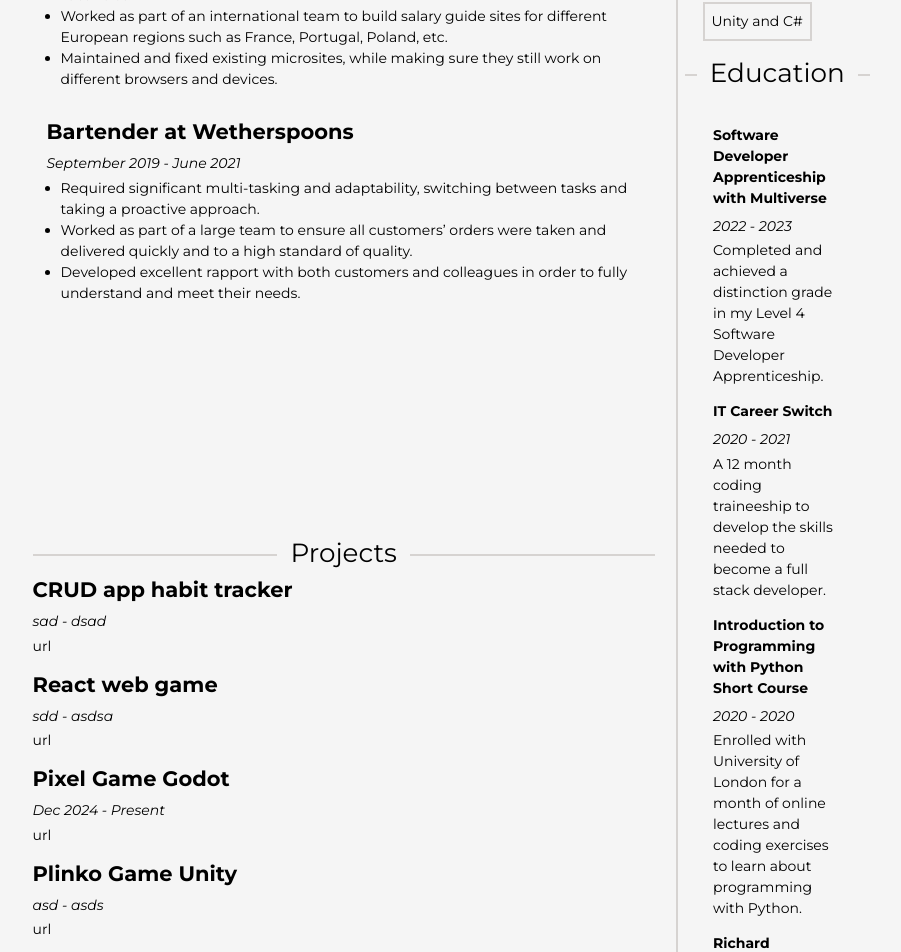
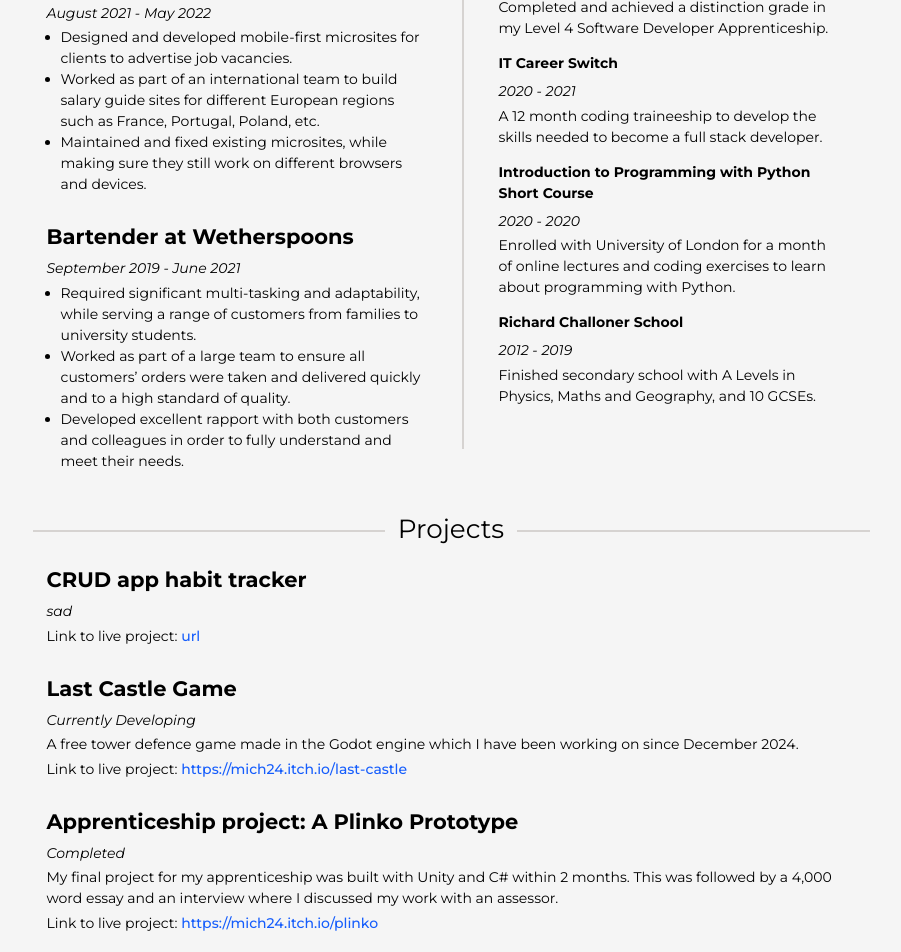
Before and after one commit to Mbrace1/michael-bracey-portfolio, a React (Vite) app: page / in a window 1280 px wide. Shown: the part 500-1452 px from the top of the page, without its empty margins (189-1090 px from the left). Built offline with nearby package versions, Linux system fonts and the light colour scheme.

Commit message:
updating content and styling

```diff
--- a/cv-data.json
+++ b/cv-data.json
@@ -4,7 +4,7 @@
     "img": "url",
     "email": "michaelbracey24@gmail.com",
     "telephone": "0758 333 6762",
-    "address": "KT3 3EE",
+    "address": "London, Kingston Upon Thames, KT3 3EE",
     "summary_1": "I specialise in front-end development, and love learning new technology!",
     "summary_2":"In the past year I have been travelling East Europe and South-East Asia, as well as working on personal projects (see below).",
     "social": [
@@ -56,7 +56,7 @@
             "end_date": "June 2021",
             "summary": "",
             "highlights": [
-                "Required significant multi-tasking and adaptability, switching between tasks and taking a proactive approach.",
+                "Required significant multi-tasking and adaptability, while serving a range of customers from families to university students.",
                 "Worked as part of a large team to ensure all customers’ orders were taken and delivered quickly and to a high standard of quality.",
                 "Developed excellent rapport with both customers and colleagues in order to fully understand and meet their needs."
             ]
@@ -67,33 +67,22 @@
             "name": "CRUD app habit tracker",
             "summary": "",
             "img": "",
-            "start_date": "sad",
-            "end_date": "dsad",
+            "progress": "sad",
             "link": "url"
         },
         {
-            "name": "React web game",
-            "summary": "",
+            "name": "Last Castle Game",
+            "summary": "A free tower defence game made in the Godot engine which I have been working on since December 2024.",
             "img": "",
-            "start_date": "sdd",
-            "end_date": "asdsa",
-            "link": "url"
+            "progress": "Currently Developing",
+            "link": "https://mich24.itch.io/last-castle"
         },
         {
-            "name": "Pixel Game Godot",
-            "summary": "",
+            "name": "Apprenticeship project: A Plinko Prototype",
+            "summary": "My final project for my apprenticeship was built with Unity and C# within 2 months. This was followed by a 4,000 word essay and an interview where I discussed my work with an assessor.",
             "img": "",
-            "start_date": "Dec 2024",
-            "end_date": "Present",
-            "link": "url"
-        },
-        {
-            "name": "Plinko Game Unity",
-            "summary": "",
-            "img": "",
-            "start_date": "asd",
-            "end_date": "asds",
-            "link": "url"
+            "progress": "Completed",
+            "link": "https://mich24.itch.io/plinko"
         }
     ],
     "skills": [
--- a/src/App.jsx
+++ b/src/App.jsx
@@ -1,9 +1,9 @@
 import { useState } from 'react'
 import './App.css'
 import CV from '../cv-data.json'
-import ColumnLeft from "./components/ColumnLeft"
-import ColumnRight from './components/ColumnRight'
-
+import SkilsAndEducationSection from './components/SkilsAndEducationSection'
+import WorkSection from './components/WorkSection'
+import ProjectSection from './components/ProjectSection'
 
 function App() {
 
@@ -15,13 +15,28 @@ function App() {
         <p><b>{`I am a ${CV.job_title}.`}</b> {CV.summary_1}</p>
         <p>{`${CV.summary_2}`}</p>
       </header>
-      <div className='grid grid-cols-1 sm:grid-cols-2 lg:grid-cols-6 gap-6'>
-          <ColumnLeft
-          work_experience={CV.work_experience}
-          work_title={"Work Experience"}
-          projects={CV.projects}
-          projects_title={"Projects"}/>
-          <ColumnRight skills={CV.skills} education={CV.education}/>
+      <div className='grid grid-cols-1 md:grid-cols-2 lg:grid-cols-6 gap-6'>
+
+        <div className="lg:col-start-2 lg:col-span-2">
+          <WorkSection
+            work_experience={CV.work_experience}
+            work_title={"Work Experience"}
+          />
+        </div>
+
+       <div className="lg:col-span-2">
+          <SkilsAndEducationSection
+            skills={CV.skills}
+            education={CV.education}
+          />
+        </div>
+
+        <div className="lg:col-start-2 md:col-span-4">
+          <ProjectSection
+            projects={CV.projects}
+            projects_title={"Projects"}
+          />
+        </div>
       </div>
     </>
   )
--- a/src/components/ColumnLeft.jsx
+++ /dev/null
@@ -1,34 +0,0 @@
-import React from 'react'
-import WorkSection from './WorkSection'
-import ProjectSection from './ProjectSection'
-
-const ColumnLeft = ({work_experience, work_title, projects, projects_title}) => {
-    return (
-      <main className='pt-6 grid lg:col-start-2 lg:col-span-3'>
-        <section className='mb-2'>
-          <h2 className='section-header-1 text-center text-3xl mb-2'>
-            {work_title}
-          </h2>
-          {work_experience.map((work, index) => {
-            return <WorkSection key={index}
-            company={work.company} job={work.job}
-            start_date={work.start_date} end_date={work.end_date}
-            summary={work.summary} highlights={work.highlights}/>
-          })}
-        </section>
-        <section className='mb-2'>
-          <h2 className='section-header-1 text-center text-3xl mb-2'>
-              {projects_title}
-          </h2>
-          {projects.map((project, index) => {
-            return <ProjectSection key={index}
-            name={project.name} summary={project.summary}
-            start_date={project.start_date} end_date={project.end_date}
-            img={project.img} link={project.link}/>
-          })}
-        </section>
-    </main>
-    )
-}
-
-export default ColumnLeft
--- /dev/null
+++ b/src/components/Job.jsx
@@ -0,0 +1,32 @@
+import React from 'react'
+
+const Job = (
+    {company, job, start_date, end_date,
+        summary, highlights
+    }) => {
+
+    let date = `${start_date} - ${end_date}`;
+    let role = `${job} at ${company}`
+    return (
+        <section className='p-4'>
+            <h3 className='section-header-2 mb-2 text-2xl font-bold'>
+                {role}
+            </h3>
+            <p className='italic mb-1'>{date}</p>
+            <p className='mb-1'>{summary}</p>
+            <ul className='list-disc ml-4'>
+                {
+                    highlights.map((duty, index) => {
+                        return (
+                        <li key={index}>
+                            <p>{duty}</p>
+                        </li>
+                        )
+                    })
+                }
+            </ul>
+        </section>
+    )
+}
+
+export default Job
--- /dev/null
+++ b/src/components/Project.jsx
@@ -0,0 +1,18 @@
+import React from 'react'
+
+const Project = ({name, summary, img, progress, link}) => {
+    let has_img = img ? "" : false
+    return (
+        <div className='p-4'>
+            <h3 className='section-header-2 mb-2 text-2xl font-bold'>{name}</h3>
+            <p className='italic mb-1'>{progress}</p>
+            <p className='mb-1'>{summary}</p>
+            {has_img &&
+            <img src={project_img} alt={summary} />
+            }
+            <p>Link to live project: <a className="font-medium text-blue-600 dark:text-blue-500 hover:underline" href={link} target="_blank" rel="noopener noreferrer">{link}</a></p>
+        </div>
+    )
+}
+
+export default Project
--- a/src/components/ProjectSection.jsx
+++ b/src/components/ProjectSection.jsx
@@ -1,18 +1,19 @@
 import React from 'react'
+import Project from './Project'
 
-const ProjectSection = ({name, summary, img, start_date, end_date, link}) => {
-    let date = `${start_date} - ${end_date}`;
-    let has_img = img ? "" : false
+const ProjectSection = ({projects, projects_title}) => {
     return (
-        <div className='mb-4'>
-            <h3 className='section-header-2 mb-2 text-2xl font-bold'>{name}</h3>
-            <p className='italic mb-1'>{date}</p>
-            <p className='mb-1'>{summary}</p>
-            {has_img &&
-            <img src={project_img} alt={summary} />
-            }
-            <p>{link}</p>
-        </div>
+    <section className='mb-2'>
+        <h2 className='section-header-1 text-center text-3xl mb-2'>
+            {projects_title}
+        </h2>
+            {projects.map((project, index) => {
+            return <Project key={index}
+            name={project.name} summary={project.summary}
+            progress={project.progress}
+            img={project.img} link={project.link}/>
+            })}
+    </section>
     )
 }
 
--- a/src/components/ColumnRight.jsx
+++ b/src/components/SkilsAndEducationSection.jsx
@@ -1,8 +1,8 @@
 import React from 'react'
 
-const ColumnRight = ({skills, education, interests}) => {
+const SkilsAndEducationSection = ({skills, education, interests}) => {
     return (
-        <aside className='pt-6 md:border-l-2 md:border-l-stone-300 md:ps-2'>
+        <section className='pt-6 md:border-l-2 md:border-l-stone-300 md:ps-2'>
             <h3 className='section-header-1 text-center text-3xl mb-2'>Skills</h3>
             <ul className='content p-4 flex flex-wrap'>
                 {skills.map((skill, index) => {
@@ -40,8 +40,8 @@ const ColumnRight = ({skills, education, interests}) => {
                 })}
             </ul> */}
 
-        </aside>
+        </section>
     )
 }
 
-export default ColumnRight
+export default SkilsAndEducationSection
--- a/src/components/WorkSection.jsx
+++ b/src/components/WorkSection.jsx
@@ -1,30 +1,18 @@
 import React from 'react'
+import Job from './Job'
 
-const WorkSection = (
-    {company, job, start_date, end_date,
-        summary, highlights
-    }) => {
-
-    let date = `${start_date} - ${end_date}`;
-    let role = `${job} at ${company}`
+const WorkSection = ({work_experience, work_title}) => {
     return (
-        <section className='p-4'>
-            <h3 className='section-header-2 mb-2 text-2xl font-bold'>
-                {role}
-            </h3>
-            <p className='italic mb-1'>{date}</p>
-            <p className='mb-1'>{summary}</p>
-            <ul className='list-disc ml-4'>
-                {
-                    highlights.map((duty, index) => {
-                        return (
-                        <li key={index}>
-                            <p>{duty}</p>
-                        </li>
-                        )
-                    })
-                }
-            </ul>
+        <section className='pt-6 mb-2'>
+            <h2 className='section-header-1 text-center text-3xl mb-2'>
+                {work_title}
+            </h2>
+                {work_experience.map((work, index) => {
+                return <Job key={index}
+                company={work.company} job={work.job}
+                start_date={work.start_date} end_date={work.end_date}
+                summary={work.summary} highlights={work.highlights}/>
+                })}
         </section>
     )
 }
--- a/src/index.css
+++ b/src/index.css
@@ -30,7 +30,7 @@ body {
 
 @media print {
   :root {
-    font-size: 12px;
+    font-size: 11px;
   }
 
   body {
```
